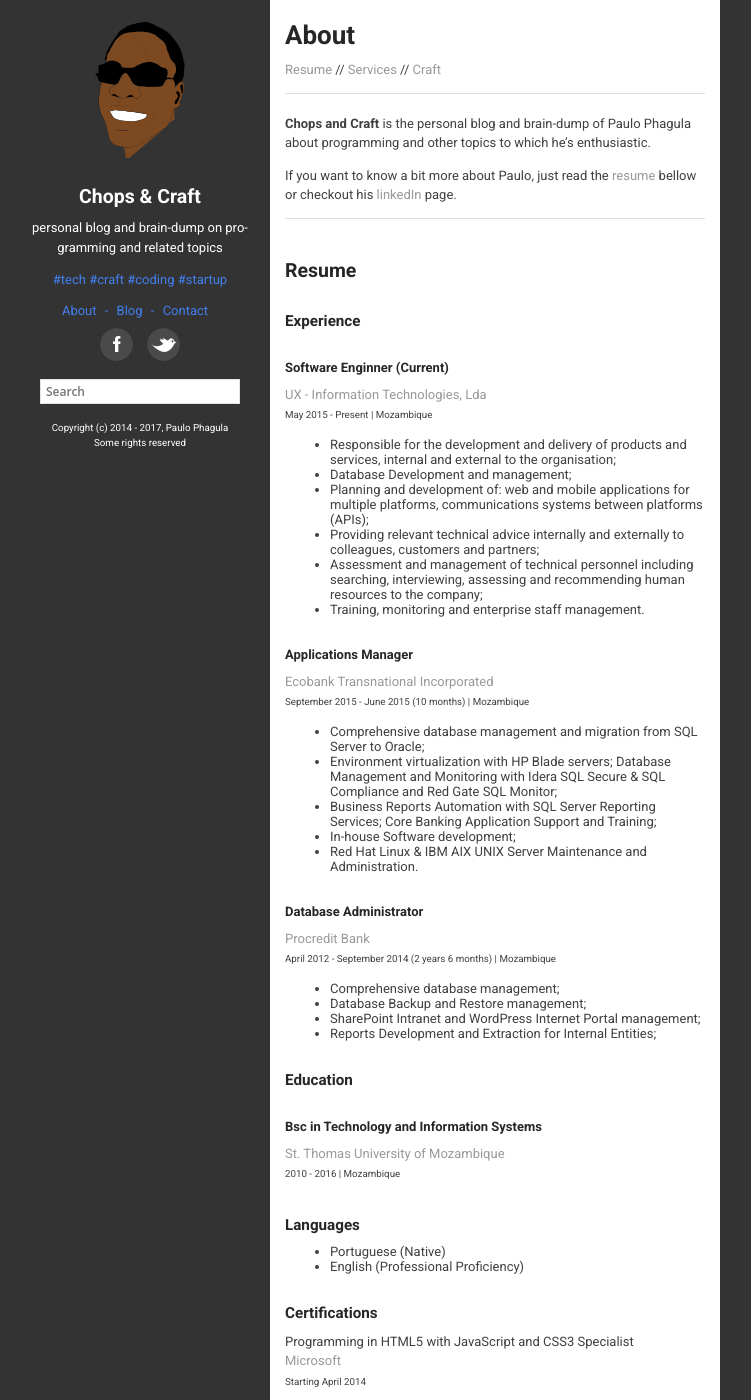
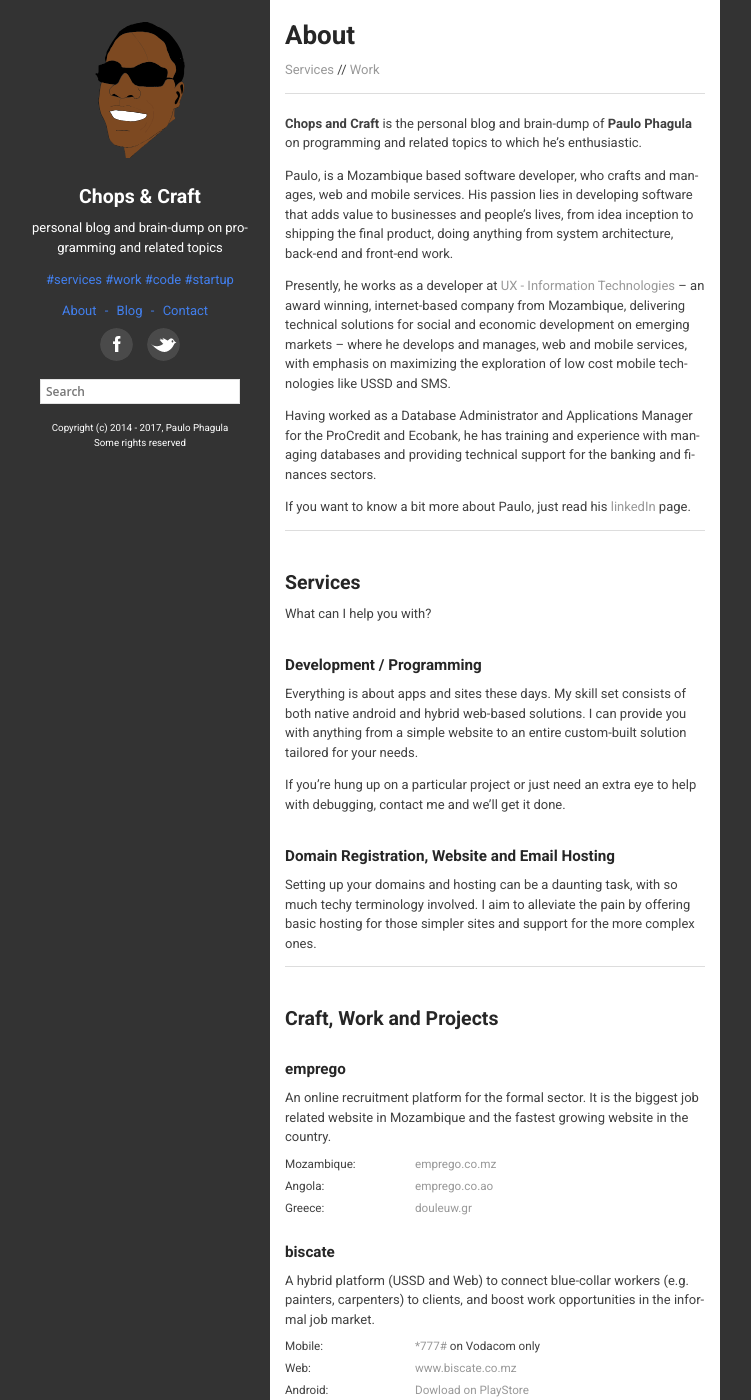
Before and after one commit to PauloPhagula/site, a Jekyll site: the page built from about.md, in a window 1280 px wide and 1400 px high. Shown: the whole window, without its empty margins (245-996 px from the left). Built offline with Jekyll 4.4.1, drawn with Linux system fonts in a browser that asks for light colours; some of the changed text lies outside the part shown.

Commit message:
improve info

```diff
--- a/_layouts/default.html
+++ b/_layouts/default.html
@@ -21,9 +21,9 @@
                 <h2>{{ site.title }}</h2>
                 <p>personal blog and brain-dump on programming and related topics</p>
                 <p>
-                    <a href="/about#services" title="Check out what I can do for you">#tech</a>
-                    <a href="/about#work" title="Check out some of my work and projects">#craft</a>
-                    <a href="https://github.com/dareenzo" title="Have a look at my code on github" target="_blank">#coding</a>
+                    <a href="/about#services" title="Check out what I can do for you">#services</a>
+                    <a href="/about#work" title="Check out some of my work and projects">#work</a>
+                    <a href="https://github.com/dareenzo" title="Have a look at my code on github" target="_blank">#code</a>
                     <a href="https://kodikos-io.github.io" title="Check out my Startup Kodikos" target="_blank">#startup</a>
                 </p>
             </article>
@@ -33,7 +33,7 @@
                 {% for page in site.pages %}
                     {% if page.title and page.title != "Search Results" %}
                     <li>
-                    <a class="page-link" href="{{ page.url | prepend: site.baseurl }}">{{ page.title }}</a>
+                    <a class="page-link" href="{{ page.url | prepend: site.baseurl }}" title="{% if page.excerpt %}{{ page.excerpt }}{% endif %}">{{ page.title }}</a>
                     </li>
                     {% endif %}
                 {% endfor %}
--- a/about.md
+++ b/about.md
@@ -1,96 +1,34 @@
 ---
 layout: page
 title: About
-excerpt: About Paulo Phagula
+excerpt: Learn about Chops & Craft and it's author
 permalink: /about/
 ---
 
-<p>
-    <a href="#resume" title="Check out my resume">Resume</a> //
-    <a href="#services" title="Check out the services I can provide">Services</a> //
-    <a href="#work" title="Check out some of my work and projects">Craft</a>
-</p>
-<hr>
+[Services](#services) //
+[Work](#work)
 
-**Chops and Craft** is the personal blog and brain-dump of Paulo Phagula about programming and other topics to which he's enthusiastic.
+---
 
-If you want to know a bit more about Paulo, just read the [resume](#resume) bellow or checkout his [linkedIn](https://www.linkedin.com/in/paulo-phagula) page.
+**Chops and Craft** is the personal blog and brain-dump of **Paulo Phagula**
+on programming and related topics to which he's enthusiastic.
 
-<hr/>
+Paulo, is a Mozambique based software developer, who crafts and manages, web
+and mobile services. His passion lies in developing software that adds value to
+businesses and people’s lives, from idea inception to shipping the final product,
+doing anything from system architecture, back-end and front-end work.
 
-<h2 id="resume">Resume</h2>
+Presently, he works as a developer at [UX - Information Technologies](https://www.ux.co.mz)
+-- an award winning, internet-based company from Mozambique, delivering technical
+solutions for social and economic development on emerging markets -- where he
+develops and manages, web and mobile services, with emphasis on maximizing the
+exploration of low cost mobile technologies like USSD and SMS.
 
-### Experience
+Having worked as a Database Administrator and Applications Manager for the
+ProCredit and Ecobank, he has training and experience with managing databases
+and providing technical support for the banking and finances sectors.
 
-<h4>Software Enginner (Current)</h4>
-<a href="https://www.ux.co.mz" title="Go to UX - Information Technologies, Lda site" target="_blank">UX - Information Technologies, Lda</a><br/>
-<small>May 2015 - Present | Mozambique<small>
-<ul>
-    <li>Responsible for the development and delivery of products and services, internal and external to the organisation;</li>
-    <li>Database Development and management;</li>
-    <li>Planning and development of: web and mobile applications for multiple platforms, communications systems between platforms (APIs);</li>
-    <li>Providing relevant technical advice internally and externally to colleagues, customers and partners;</li>
-    <li>Assessment and management of technical personnel including searching, interviewing, assessing and recommending human resources to the company;</li>
-    <li>Training, monitoring and enterprise staff management.</li>
-</ul>
-
-<h4>Applications Manager</h4>
-<a href="http://www.ecobank.com" title="Go to Ecobank Transnational Incorporated site" target="_blank">Ecobank Transnational Incorporated</a><br/>
-<small>September 2015 - June 2015 (10 months) | Mozambique<small>
-<ul>
-    <li>Comprehensive database management and migration from SQL Server to Oracle;</li>
-    <li>Environment virtualization with HP Blade servers; Database Management and Monitoring with Idera SQL Secure & SQL Compliance and Red Gate SQL Monitor;</li>
-    <li>Business Reports Automation with SQL Server Reporting Services; Core Banking Application Support and Training;</li>
-    <li>In-house Software development;</li>
-    <li>Red Hat Linux & IBM AIX UNIX Server Maintenance and Administration.</li>
-</ul>
-
-<h4>Database Administrator</h4>
-<a href="http://www.procredit-holding.com/en/" title="Go to Procredit Holding site" target="_blank">Procredit Bank</a><br/>
-<small>April 2012 - September 2014 (2 years 6 months) | Mozambique<small>
-<ul>
-    <li>Comprehensive database management;</li>
-    <li>Database Backup and Restore management;</li>
-    <li>SharePoint Intranet and WordPress Internet Portal management;</li>
-    <li>Reports Development and Extraction for Internal Entities;</li>
-</ul>
-
-### Education
-
-<h4>Bsc in Technology and Information Systems</h4>
-<a href="http://www.ustm.ac.mz">St. Thomas University of Mozambique</a><br/>
-<small>2010 - 2016 | Mozambique</small>
-
-### Languages
-
-- Portuguese (Native)
-- English (Professional Proficiency)
-
-### Certifications
-
-Programming in HTML5 with JavaScript and CSS3 Specialist<br/>
-<a href="https://procredit.com">Microsoft</a><br/>
-<small>Starting April 2014</small>
-
-Microsoft Certified Professional<br/>
-<a href="https://procredit.com">Microsoft</a><br/>
-<small>Starting April 2014</small>
-
-### Skills
-
-**Programming**: HTML, CSS, JavaScript, PHP, Python, C#
-
-**Architectural Styles**: Object Oriented Programming, CQRS, Event Sourcing, Hexagonal
-
-**Methodologies**: Domain ­Driven Design, Event Storming, TDD/BDD, Kanban, Scrum
-
-**Databases:** MySQL, SQL Server, Oracle
-
-**Version Control / Collaboration**: Git / Github, Bitbucket
-
-**CMS**: WordPress, Umbraco
-
-**Operating Systems**: Linux, MacOS, Windows
+If you want to know a bit more about Paulo, just read his [linkedIn](https://www.linkedin.com/in/paulo-phagula) page.
 
 ---
 
@@ -100,17 +38,66 @@
 
 ### Development / Programming
 
-Everything is about apps and sites these days. My skill set consists of both native android and hybrid web-based solutions. I can provide you with anything from a simple WordPress or Umbraco website to an entire custom-built web solution tailored for your needs.
-If you're hung up on a particular project or just need an extra eye to help with debugging, contact me and we'll get it done.
+Everything is about apps and sites these days. My skill set consists of both
+native android and hybrid web-based solutions. I can provide you with anything
+from a simple website to an entire custom-built solution tailored for your needs.
 
-### Domains Registration, Website and Email Hosting
+If you're hung up on a particular project or just need an extra eye to help with
+debugging, contact me and we'll get it done.
 
-I know setting up your domains and hosting can be a daunting task, with so much techy terminology involved. I aim to alleviate the pain by offering basic hosting for those simpler sites and support for the more complex ones.
+### Domain Registration, Website and Email Hosting
 
+Setting up your domains and hosting can be a daunting task, with so much techy
+terminology involved. I aim to alleviate the pain by offering basic hosting
+for those simpler sites and support for the more complex ones.
 
 ---
 
 <h2 id="work">Craft, Work and Projects</h2>
+
+<div class="project">
+    <h3>emprego</h3>
+    <div class="description">
+        <p>An online recruitment platform for the formal sector. It is the biggest job related website in Mozambique and the fastest growing website in the country.</p>
+    </div>
+    <dl>
+        <dt>Mozambique:</dt><dd><a href="https://www.emprego.co.mz/">emprego.co.mz</a></dd>
+        <dt>Angola:</dt><dd><a href="https://www.emprego.co.ao/">emprego.co.ao</a></dd>
+        <dt>Greece:</dt><dd><a href="https://www.douleuw.gr">douleuw.gr</a></dd>
+    </dl>
+</div>
+
+<div class="project">
+    <h3>biscate</h3>
+    <div class="description">
+        <p>A hybrid platform (USSD and Web) to connect blue-collar workers (e.g. painters, carpenters) to clients, and boost work opportunities in the informal job market.</p>
+    </div>
+    <dl>
+        <dt>Mobile:</dt><dd><a href="tel:*777#">*777#</a> on Vodacom only</dd>
+        <dt>Web:</dt><dd><a href="https://www.biscate.co.mz/">www.biscate.co.mz</a></dd>
+        <dt>Android:</dt><dd><a href="https://play.google.com/store/apps/details?id=mz.co.biscate">Dowload on PlayStore</a></dd>
+        <dt>iOS:</dt><dd><a href="https://itunes.apple.com/mz/app/biscate.co.mz/id1091263163?mt=8">Dowload on AppStore</a></dd>
+    </dl>
+</div>
+
+<div class="project">
+    <h3>MOPA</h3>
+    <div class="description">
+        <p>MOPA is a Participatory Monitoring platform for citizen engagement in waste management and other Municipal services. This platform connects citizens to the government using multiple communication channels like USSD, Apps and the Internet.</p>
+    </div>
+    <dl>
+        <dt>Mobile:</dt><dd><a href="tel:*311#">*311#</a> on Vodacom, M-Cel and Movitel</dd>
+        <dt>Android:</dt><dd><a href="https://play.google.com/store/apps/details?id=mz.co.mopa">Download on PlayStore</a></dd>
+        <dt>Web:</dt><dd><a href="http://www.mopa.co.mz">www.mopa.co.mz</a> </dd>
+    </dl>
+</div>
+
+<div class="project">
+    <h3>SOMA</h3>
+    <div class="description">
+        <p>A data platform for training, creating and managing Savings Groups in rural areas. This system caters for the operational needs of a digital company that provides financial literacy and development opportunities to unserved populations.</p>
+    </div>
+</div>
 
 <div class="project">
     <h3>Maparato</h3>
@@ -125,39 +112,9 @@
 <div class="project">
     <h3>Academico</h3>
     <div class="description">
-        <p>The Academic Portal of Mozambique is a website and mobile app which allows students to share school material.</p>
+        <p>The Academic Portal of Mozambique is a website and mobile app which allows students to find and share academic resources and materials.</p>
     </div>
     <dl>
         <dt>URL:</dt><dd><a href="https://academico.co.mz/">academico.co.mz</a></dd>
     </dl>
 </div>
-
-<div class="project">
-    <h3>Kodikos</h3>
-    <div class="description">
-        <p>Web and Mobile apps development agency</p>
-    </div>
-    <dl>
-        <dt>URL:</dt><dd><a href="https://kodikos.io">kodikos.io</a></dd>
-    </dl>
-</div>
-
-<div class="project">
-    <h3>f.js</h3>
-    <div class="description">
-        <p>JavaScript framework for modular and scalable SPAs inspired by <a href="https://www.nczonline.net/about/" title="See Nicholas Zakas' Profile on his website" target="_blank">Nicholas Zakas</a> and <a href="https://addyosmani.com/" title="See Addy Osmani's Profile on his website" target="_blank">Addy Osmani</a> talks on <a href="http://www.slideshare.net/nzakas/scalable-javascript-application-architecture-2012" title="See Scalable Javascript Architecture talk slides on slideshare" target="_blank">Scalable Javascript Architecture</a></p>
-    </div>
-    <dl>
-        <dt>URL:</dt><dd><a href="https://github.com/dareenzo/f.js">github.com/dareenzo/f.js</a></dd>
-    </dl>
-</div>
-
-<div class="project">
-    <h3>SEO - fu</h3>
-    <div class="description">
-        <p>A simple HTML file filled with tags and documentation, describing in which order tags should come; what they're used for; why use or ditch each of them while focusing in reaching better SEO</p>
-    </div>
-    <dl>
-        <dt>URL:</dt><dd><a href="https://github.com/dareenzo/seo-fu">github.com/dareenzo/seo-fu</a></dd>
-    </dl>
-</div>
```
Also changed, not shown: blog.md (+1 -0 lines).
